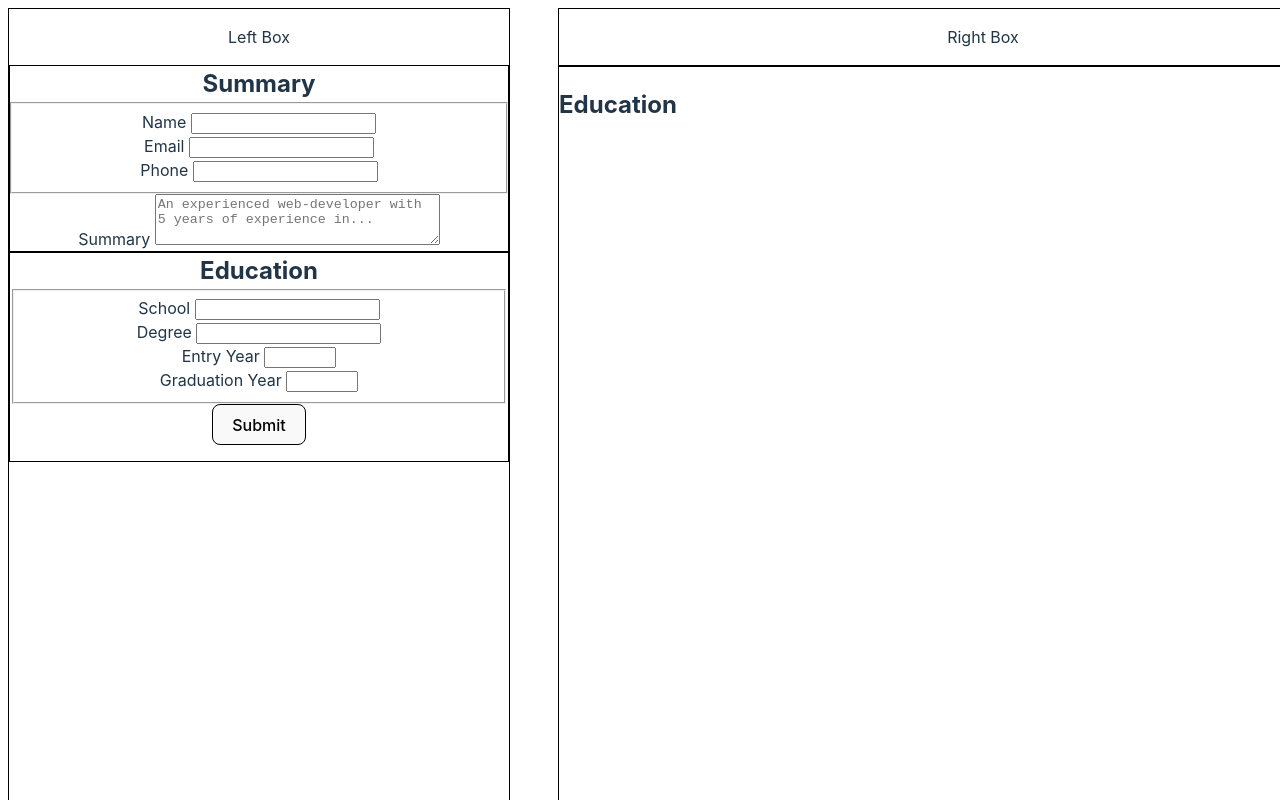
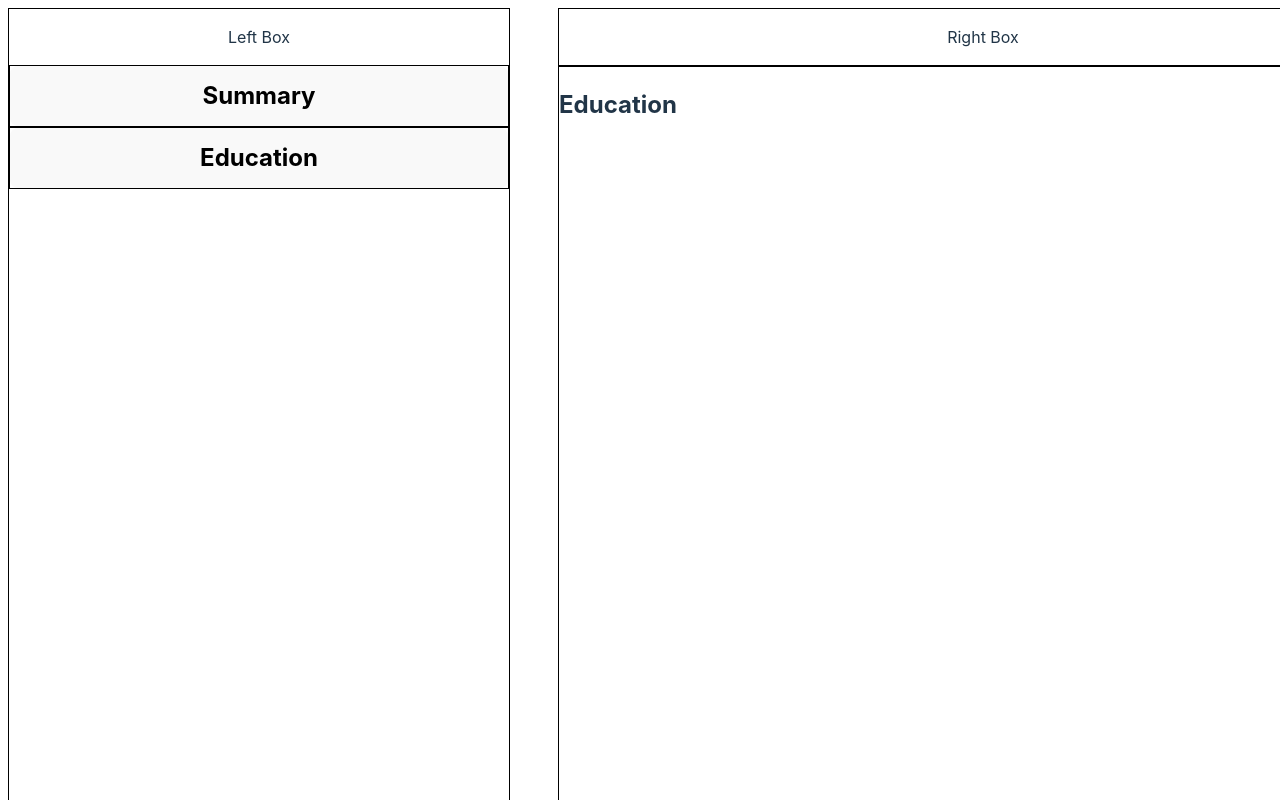
Before and after one commit to ADDikt88/cv-app, a React (Vite) app: page / in a window 1280 px wide. Shown: the top 800 px of the page. Built offline with nearby package versions, Linux system fonts and the light colour scheme.

Commit message:
Add collapsible buttons for each section

```diff
--- /dev/null
+++ b/src/CollapsibleButton.jsx
@@ -0,0 +1,30 @@
+import { useState, useRef } from "react";
+
+function CollapsibleButton({ buttonLabel, children }) {
+  const [isOpen, setIsOpen] = useState(false);
+  const contentRef = useRef(null);
+
+  function toggleCollapse() {
+    setIsOpen(!isOpen);
+  }
+
+  return (
+    <>
+      <button onClick={toggleCollapse} className="collapsible">
+        {buttonLabel}
+      </button>
+      <div
+        ref={contentRef}
+        style={{
+          maxHeight: isOpen ? `${contentRef.current.scrollHeight}px` : "0px",
+          overflow: "hidden",
+          transition: "max-height 0.3s ease",
+        }}
+      >
+        {children}
+      </div>
+    </>
+  );
+}
+
+export default CollapsibleButton;
--- a/src/Edit.css
+++ b/src/Edit.css
@@ -1,3 +1,8 @@
+.collapsible {
+  font-size: 1.5rem;
+  font-weight: bold;
+}
+
 .summary-container {
   display: flex;
   flex-direction: column;
--- a/src/EditEducation.jsx
+++ b/src/EditEducation.jsx
@@ -1,10 +1,11 @@
 import "./Edit.css";
+import CollapsibleButton from "./CollapsibleButton";
 
 function EditEducation({ handleSubmit, educationList }) {
   return (
     <>
       <div className="education-container">
-        <h2>Education</h2>
+        <CollapsibleButton buttonLabel="Education">
           <form onSubmit={handleSubmit}>
             <fieldset>
               <Input
@@ -47,6 +48,7 @@ function EditEducation({ handleSubmit, educationList }) {
             </button>
           </form>
           <EducationCard educationList={educationList} />
+        </CollapsibleButton>
       </div>
     </>
   );
--- a/src/EditInfo.jsx
+++ b/src/EditInfo.jsx
@@ -1,4 +1,5 @@
 import "./Edit.css";
+import CollapsibleButton from "./CollapsibleButton";
 
 function EditInfo({
   user,
@@ -10,8 +11,8 @@ function EditInfo({
   return (
     <>
       <div className="summary-container">
-        <h2>Summary</h2>
-        <fieldset>
+        <CollapsibleButton buttonLabel="Summary">
+          <fieldset className="summary-content">
             <Input
               label="Name"
               value={user.name}
@@ -36,7 +37,6 @@ function EditInfo({
               minLength="3"
               onChange={handlePhoneChange}
             />
-        </fieldset>
             <div>
               <label>
                 {"Summary "}
@@ -50,6 +50,8 @@ function EditInfo({
                 />
               </label>
             </div>
+          </fieldset>
+        </CollapsibleButton>
       </div>
     </>
   );
```
Lines whose indentation alone changed are shown as unchanged.
